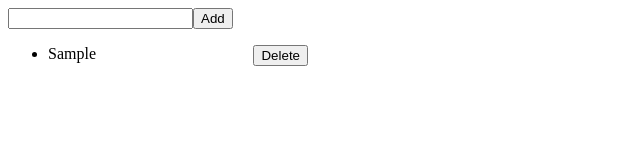
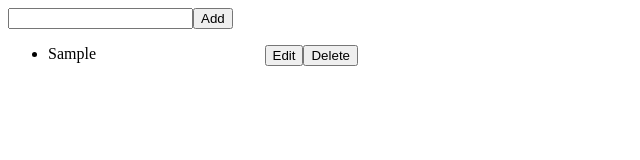
Before and after one commit to sandeepkumardev/full-stack, a React (Vite) app in the folder 04 todo/: page / in a window 1280 px wide. Both pictures are taken after typing "Sample" into the empty fields and a click on the button "Add". Shown: the top 160 px of the page, without its empty margins (0-640 px from the left). Built offline with nearby package versions, Linux system fonts and the light colour scheme.

Commit message:
✨ Feat: add update todo func

```diff
--- a/04 todo/src/App.css
+++ b/04 todo/src/App.css
@@ -1,8 +1,13 @@
 .App {
-  width: 300px;
+  width: 350px;
 }
 
 .todo {
   display: flex;
   justify-content: space-between;
 }
+
+.edit_input {
+  height: 15px;
+  width: 150px;
+}
--- a/04 todo/src/App.js
+++ b/04 todo/src/App.js
@@ -4,6 +4,12 @@ import { useState } from "react";
 function App() {
   const [input, setInput] = useState("");
   const [todos, setTodos] = useState([]);
+  const [showInputIndex, setShowInputIndex] = useState(null);
+  const [editInput, setEditInput] = useState("");
+
+  const handleShowInput = (index) => {
+    setShowInputIndex(index);
+  };
 
   const handleInputChange = (event) => {
     setInput(event.target.value);
@@ -22,6 +28,12 @@ function App() {
     setTodos(todos.filter((_, i) => i !== index));
   };
 
+  const handleTodoUpdate = (index) => {
+    setTodos(todos.map((item, i) => (index === i ? editInput : item)));
+    setShowInputIndex(null);
+    setEditInput("");
+  };
+
   return (
     <div className="App">
       <form onSubmit={handleAdd}>
@@ -32,7 +44,33 @@ function App() {
       <ul>
         {todos.map((item, index) => (
           <div key={index} className="todo">
-            <li>{item}</li> <button onClick={() => handleDelete(index)}>Delete</button>
+            {showInputIndex === index ? (
+              <input
+                value={editInput}
+                onChange={(event) => setEditInput(event.target.value)}
+                className="edit_input"
+                type="text"
+              />
+            ) : (
+              <li>{item}</li>
+            )}
+
+            <div>
+              {showInputIndex === index ? (
+                <button onClick={() => handleTodoUpdate(index)}>Update</button>
+              ) : (
+                <button
+                  onClick={() => {
+                    handleShowInput(index);
+                    setEditInput(item);
+                  }}
+                >
+                  Edit
+                </button>
+              )}
+
+              <button onClick={() => handleDelete(index)}>Delete</button>
+            </div>
           </div>
         ))}
       </ul>
```
